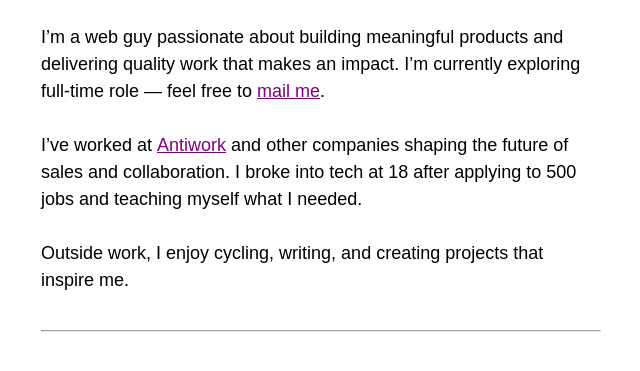
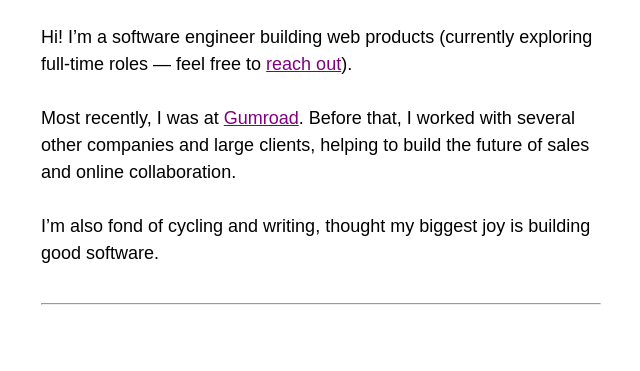
Before and after one commit to nazargladish/nazargladishdotcom, an Astro site: page / in a window 1280 px wide. Shown: the part 71-442 px from the top of the page, without its empty margins (319-959 px from the left). Built offline with nearby package versions, Linux system fonts and the light colour scheme; Astro itself is replaced by a stand-in of ours; some packages are replaced by stand-ins of ours; a web font is replaced by a local one.

Commit message:
update desc

```diff
--- a/src/pages/index.astro
+++ b/src/pages/index.astro
@@ -26,20 +26,19 @@ const recentPosts = sortedPosts.filter(({ data }) => !data.featured);
 
     <section id="hero">
       <p>
-        I’m a web guy passionate about building meaningful products and
-        delivering quality work that makes an impact. I’m currently exploring
-        full-time role — feel free to <a href="mailto:hi@nazargladish.com"
-          >mail me</a
-        >.<br /><br />
+        Hi! I’m a software engineer building web products (currently exploring
+        full-time roles — feel free to <a href="mailto:hi@nazargladish.com"
+          >reach out</a
+        >).<br /><br />
 
-        I’ve worked at <a href="https://antiwork.com" target="_blank"
-          >Antiwork</a
-        > and other companies shaping the future of sales and collaboration. I broke
-        into tech at 18 after applying to 500 jobs and teaching myself what I needed.
+        Most recently, I was at <a href="https://antiwork.com" target="_blank"
+          >Gumroad</a
+        >. Before that, I worked with several other companies and large clients,
+        helping to build the future of sales and online collaboration.
         <br /><br />
 
-        Outside work, I enjoy cycling, writing, and creating projects that
-        inspire me.
+        I’m also fond of cycling and writing, thought my biggest joy is building
+        good software.
       </p>
 
       <Hr />
```
